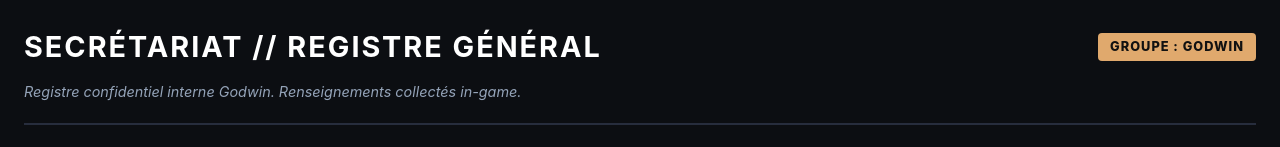
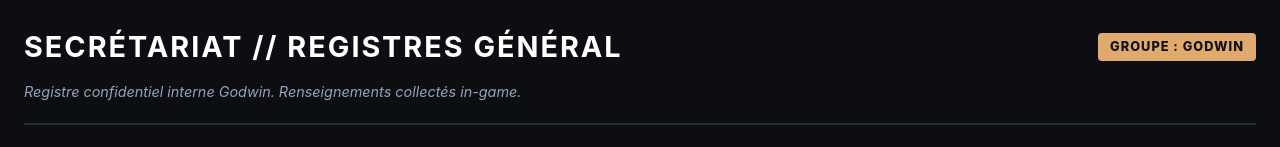
Before and after one commit to hireostudio-oss/secretariat-godwin, a plain HTML site: page index.html in a window 1280 px wide. Shown: the top 147 px of the page. Drawn offline with Linux system fonts and the light colour scheme.

Commit message:
Update index.html

```diff
--- a/index.html
+++ b/index.html
@@ -259,7 +259,7 @@
   <div class="container">
     <header>
       <div class="top-bar">
-        <h1>Secrétariat // Registre Général</h1>
+        <h1>Secrétariat // Registres Général</h1>
         <span class="badge-godwin">Groupe : Godwin</span>
       </div>
       <p class="notice">Registre confidentiel interne Godwin. Renseignements collectés in-game.</p>
```
